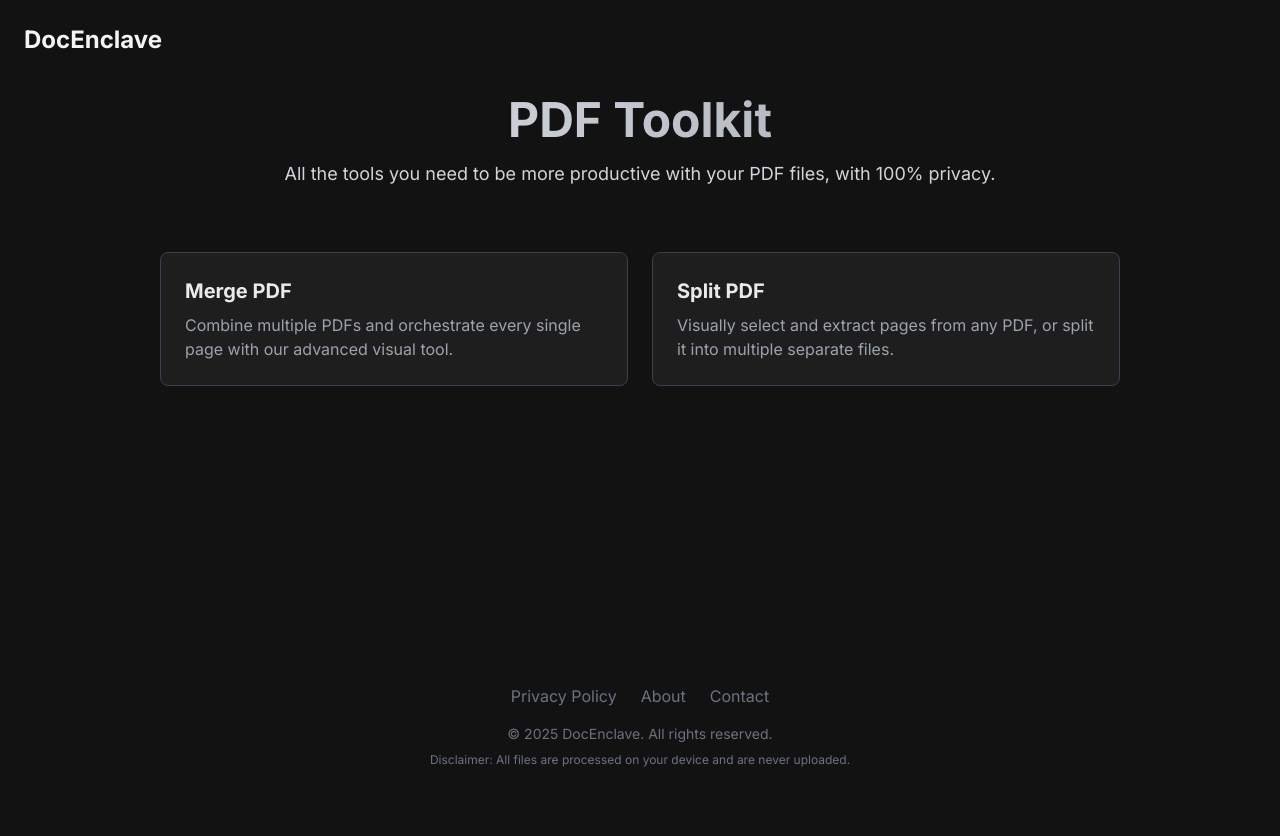
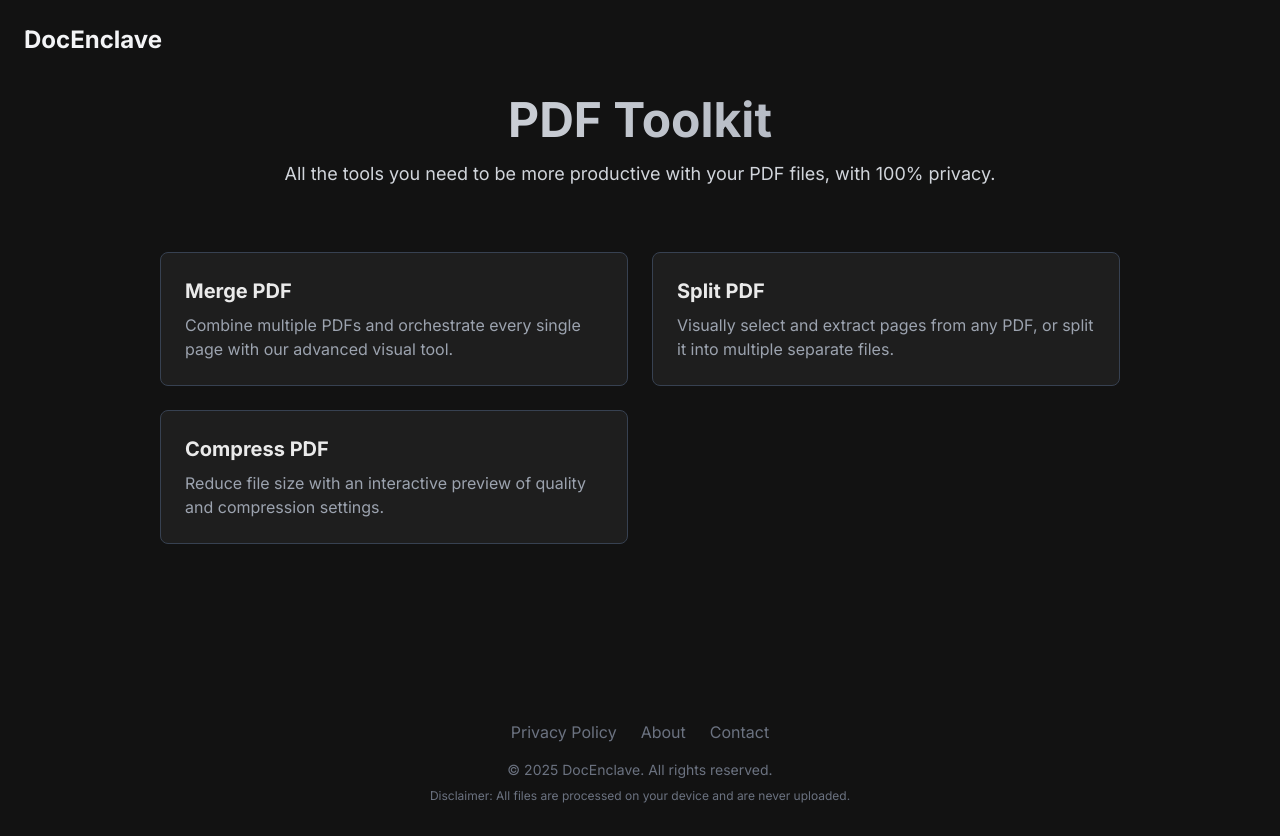
Before and after one commit to Swarnadeep17/docenclave, a Next.js app: page /pdf-tools in a window 1280 px wide. Before the commit the page ends 800 px from the top, so only its background shows below. Built offline with nearby package versions, Linux system fonts and the light colour scheme.

Commit message:
Update page.js

```diff
--- a/src/app/pdf-tools/page.js
+++ b/src/app/pdf-tools/page.js
@@ -13,7 +13,12 @@ const pdfTools = [
     description: 'Visually select and extract pages from any PDF, or split it into multiple separate files.',
     href: '/split-pdf'
   },
-  // Add new PDF tools here in the future
+  {
+    name: 'Compress PDF',
+    description: 'Reduce file size with an interactive preview of quality and compression settings.',
+    href: '/compress-pdf'
+  },
+// Add new PDF tools here in the future
 ];
 
 export const metadata = {
```
